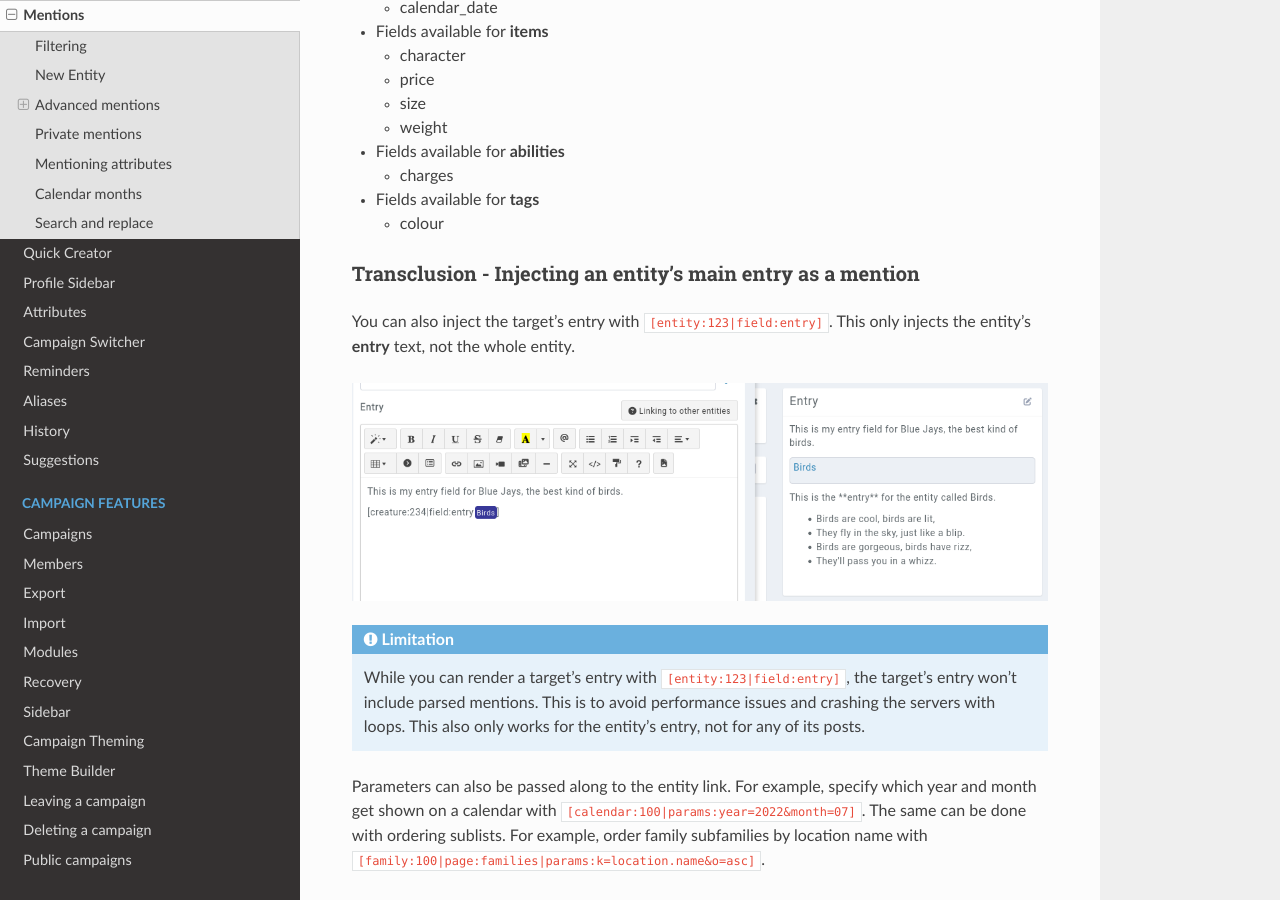
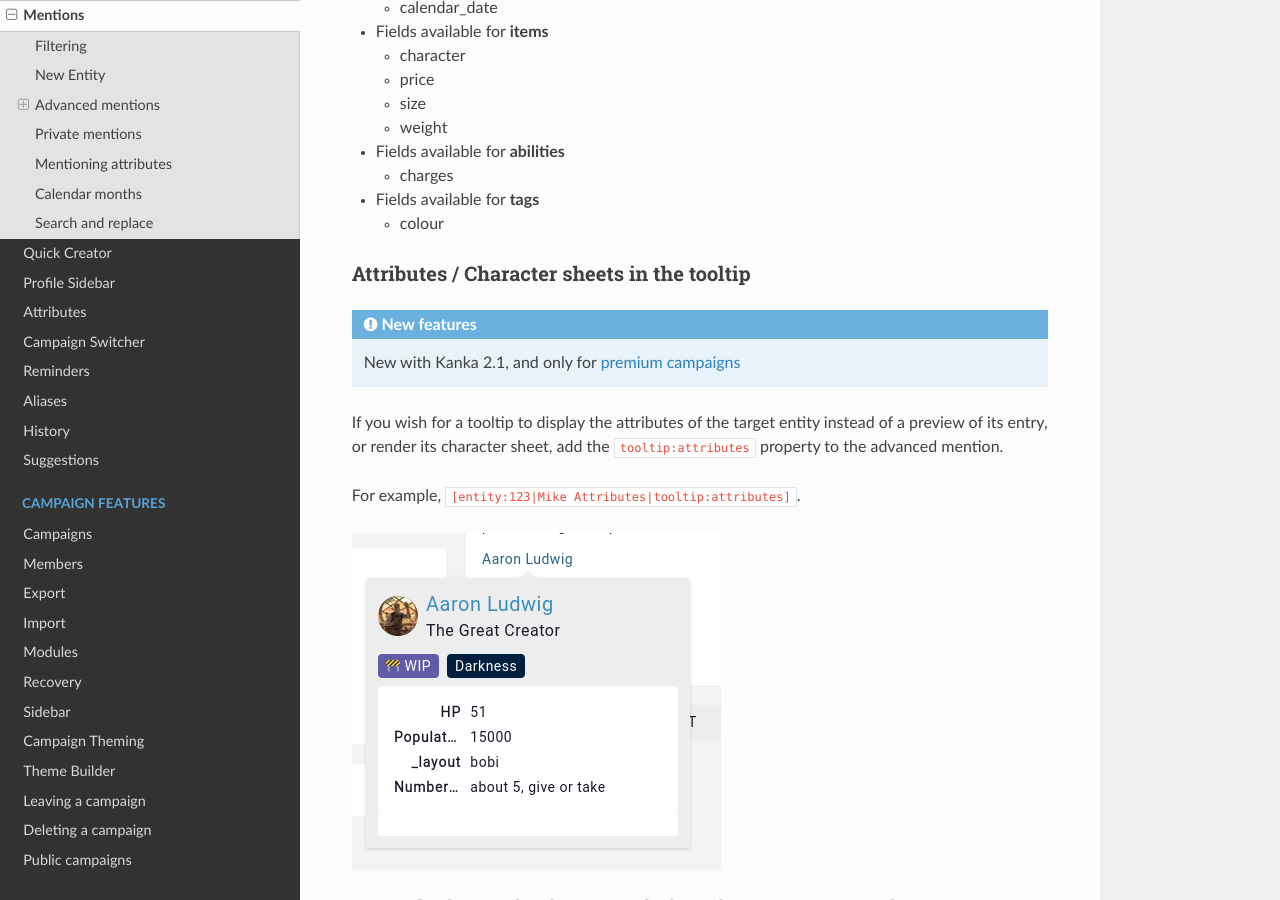
Before and after one commit to owlchester/kanka-docs, a Sphinx documentation site: the page built from docs/source/features/mentions.md, in a window 1280 px wide and 900 px high, scrolled down 2218 px. Built offline with Sphinx 7.4.7 and the Read the Docs theme 2.0.0, drawn with Linux system fonts in a browser that asks for light colours; pages that are not in the unit, such as notebooks, are missing from menus.

Commit message:
Tooltip advanced mention

````diff
--- a/docs/source/features/mentions.md
+++ b/docs/source/features/mentions.md
@@ -66,6 +66,18 @@ Here is a quick rundown of allowed fields for most entities.
 * Fields available for **tags**
     * colour
 
+### Attributes / Character sheets in the tooltip
+
+```{admonition} New features
+New with Kanka 2.1, and only for [premium campaigns](https://kanka.io/premium)
+```
+
+If you wish for a tooltip to display the attributes of the target entity instead of a preview of its entry, or render its character sheet, add the `tooltip:attributes` property to the advanced mention.
+
+For example, `[entity:123|Mike Attributes|tooltip:attributes]`.
+
+![A tooltip rendering attributes](img/mention-tooltip.png)
+
 ### Transclusion - Injecting an entity's main entry as a mention
 
 You can also inject the target's entry with `[entity:123|field:entry]`. This only injects the entity's **entry** text, not the whole entity.
````
Also changed, not shown: docs/source/features/img/mention-tooltip.png (added).
